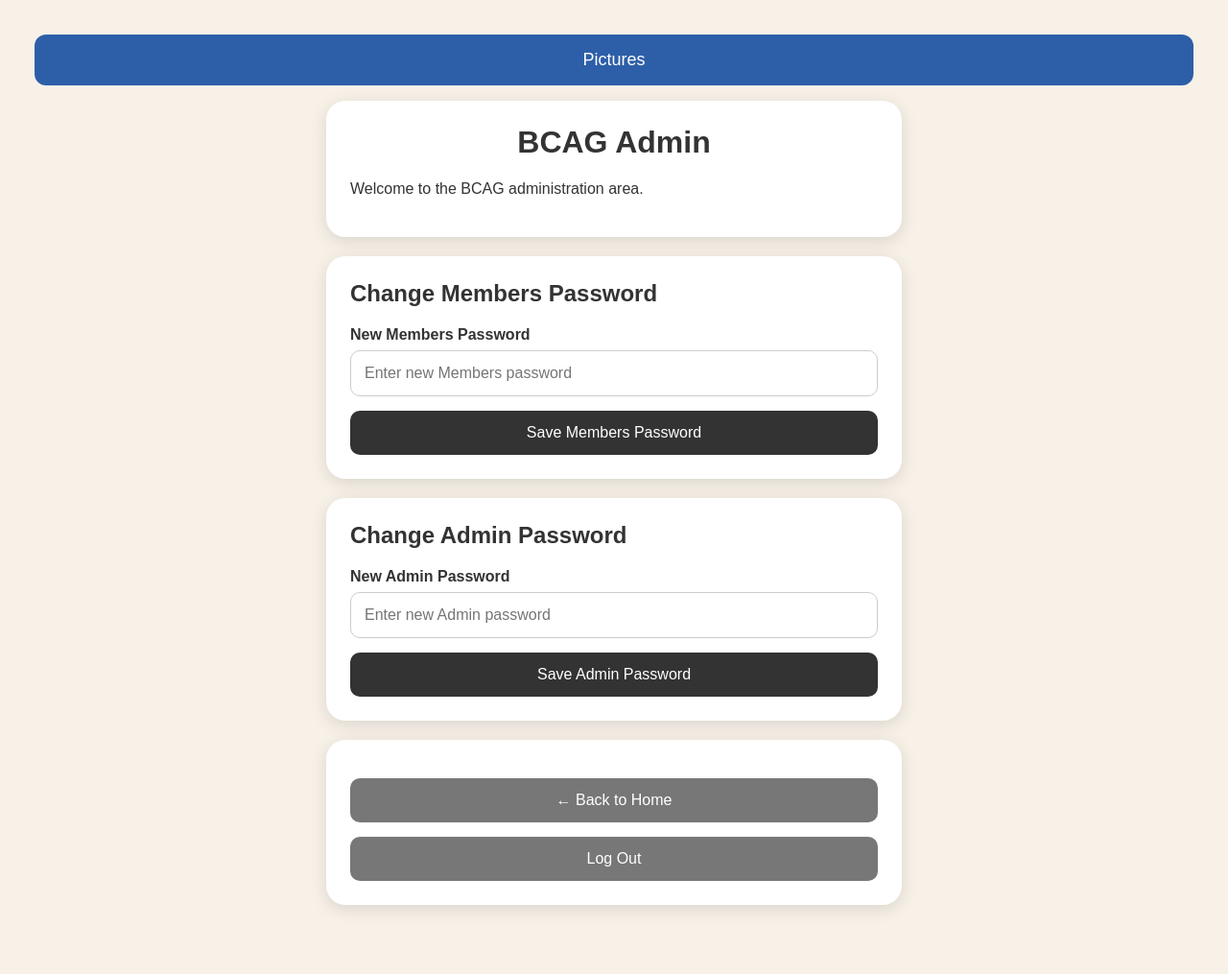
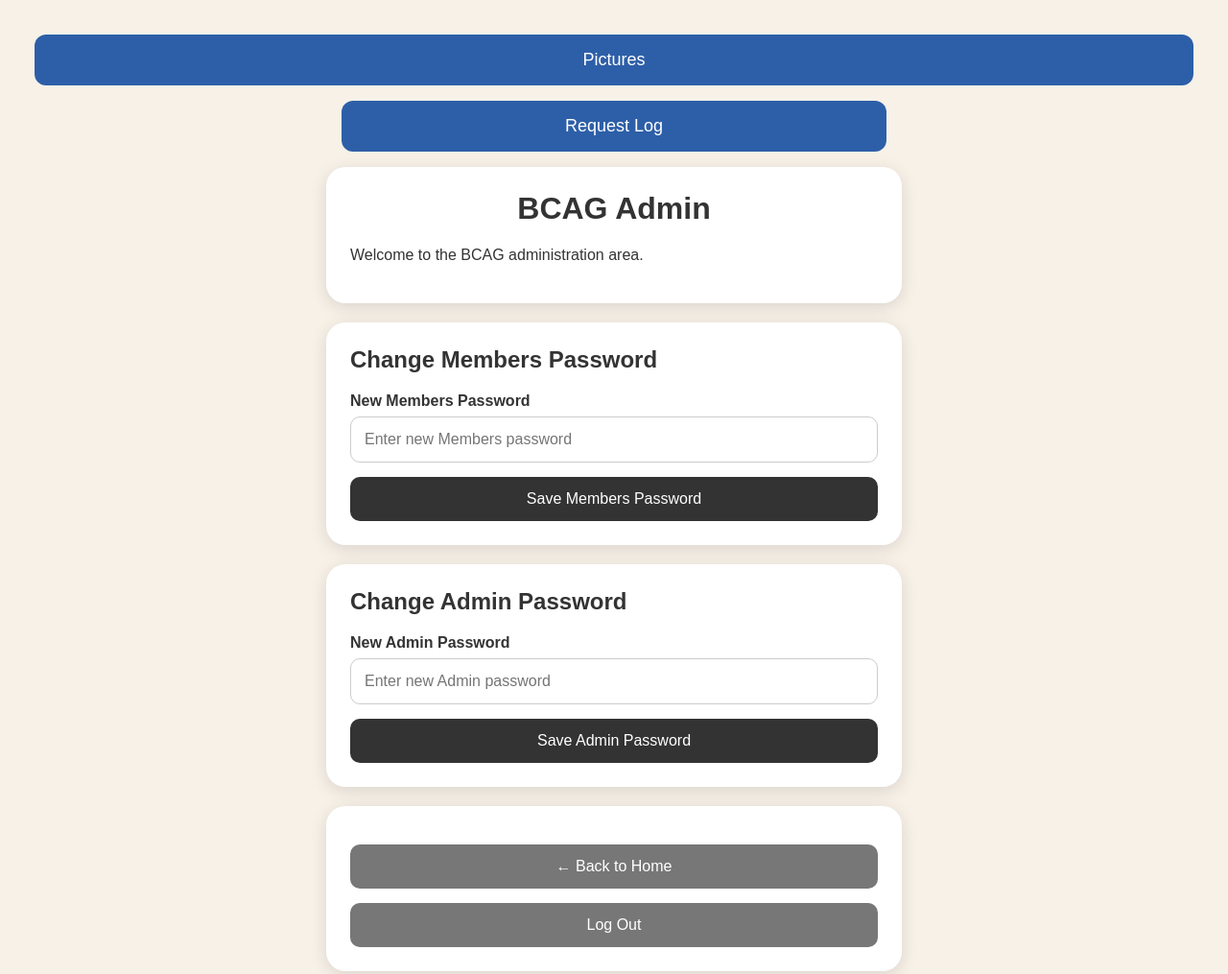
Before and after one commit to DannyBCAG/bcag-hub, a plain HTML site: page admin.html in a window 1280 px wide. Shown: the top 1015 px of the page at 96% size. Drawn offline with nearby package versions, Linux system fonts and the light colour scheme; sample sign-in values are in the browser's storage.

Commit message:
Add link to Request Log in admin.html

```diff
--- a/admin.html
+++ b/admin.html
@@ -85,6 +85,7 @@ button {
 <body>
     <a href="pictures.html" style="display:block;margin:16px;padding:16px;background:#2d5fa8;color:#fff;text-align:center;border-radius:12px;text-decoration:none;font-size:18px;">Pictures</a>
 <div class="container">
+    <a href="requestlog.html" style="display:block;margin:16px;padding:16px;background:#2d5fa8;color:#fff;text-align:center;border-radius:12px;text-decoration:none;font-size:18px;">Request Log</a>
 
     <div class="box">
 
```
